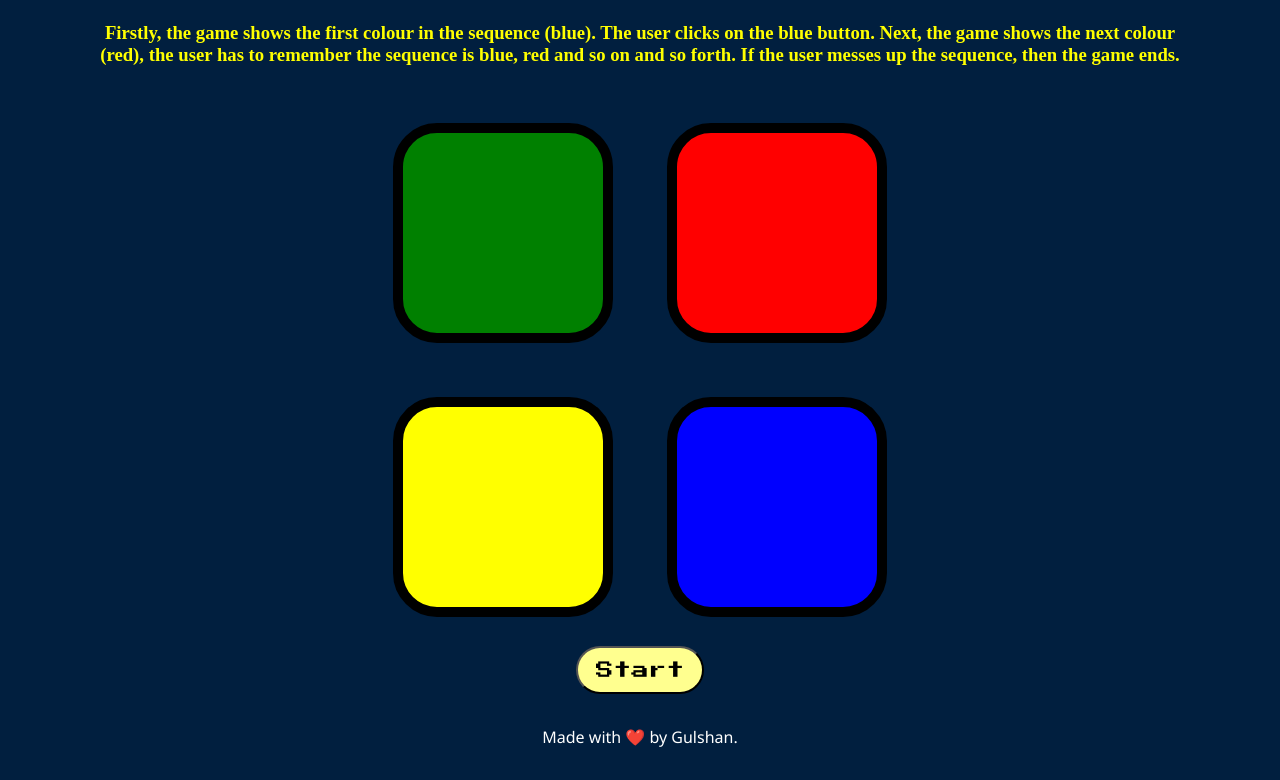
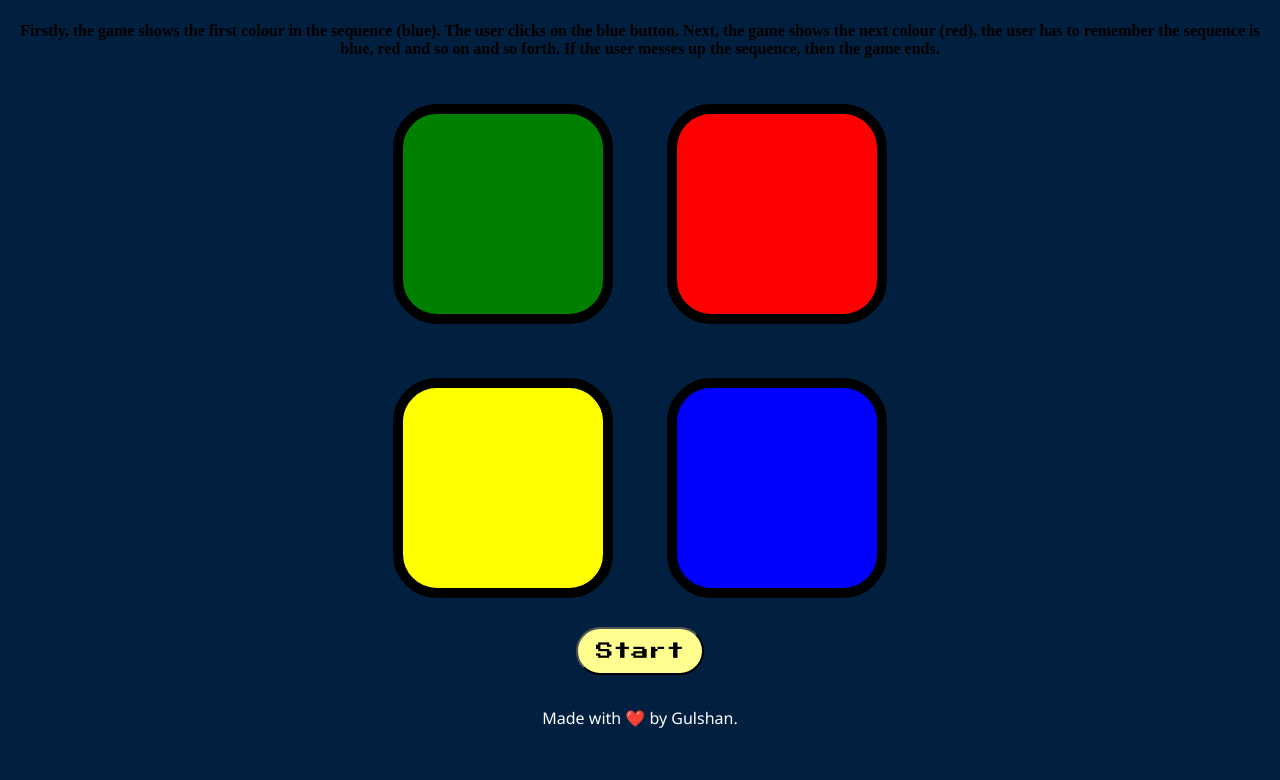
Before and after one commit to Gulshankumar03/Simon, a plain HTML site: page index.html in a window 1280 px wide. Shown: the part 102-882 px from the top of the page. Drawn offline with nearby package versions, Linux system fonts and the light colour scheme.

Commit message:
Update index.html

```diff
--- a/index.html
+++ b/index.html
@@ -10,9 +10,9 @@
 
 <body>
   <h1 id="level-title">Press Any Key to Start</h1>
-  <h3>Firstly, the game shows the first colour in the sequence (blue). The user clicks on the blue button.
+  <h4>Firstly, the game shows the first colour in the sequence (blue). The user clicks on the blue button.
     Next, the game shows the next colour (red), the user has to remember the sequence is blue, red and so on and so forth.
-    If the user messes up the sequence, then the game ends.</h3>
+    If the user messes up the sequence, then the game ends.</h4>
   <div class="container">
     <div lass="row">
 
```
